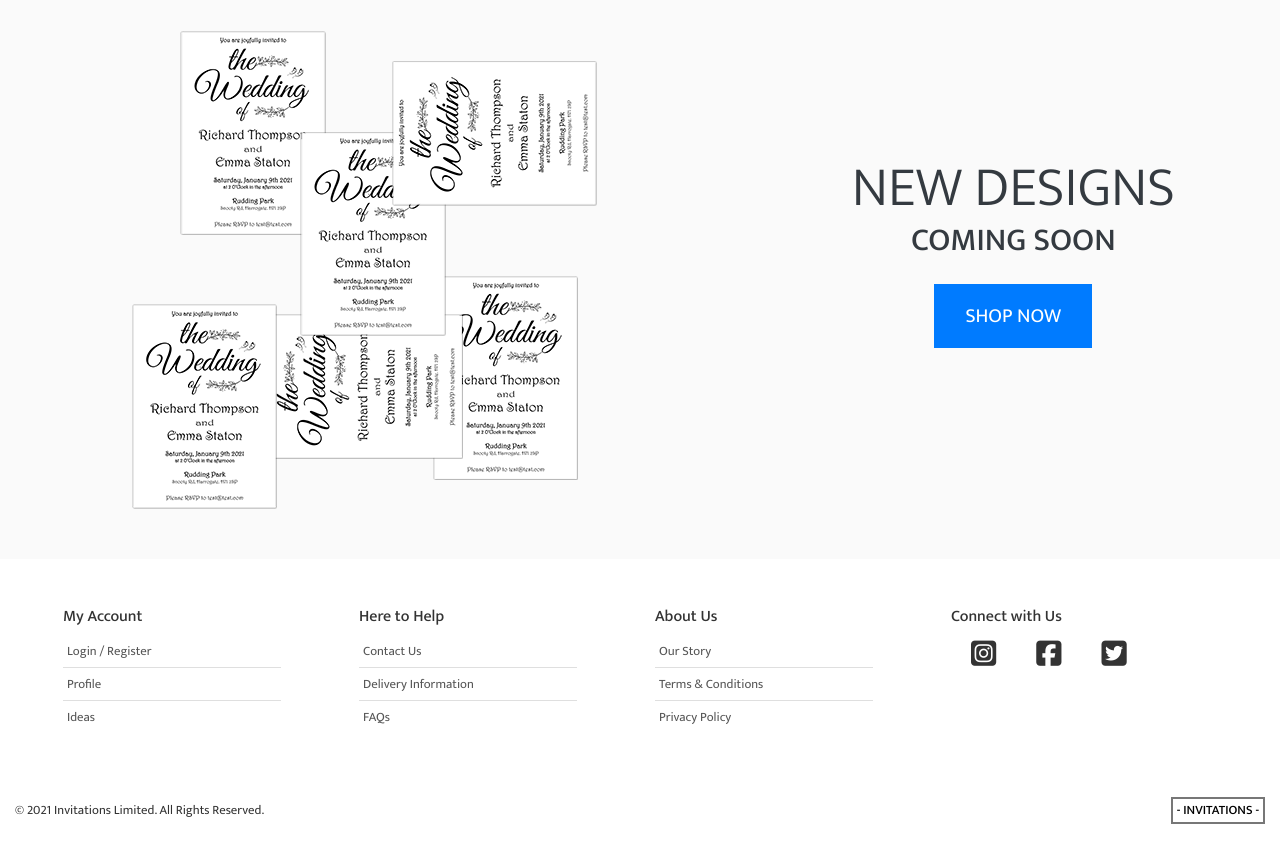
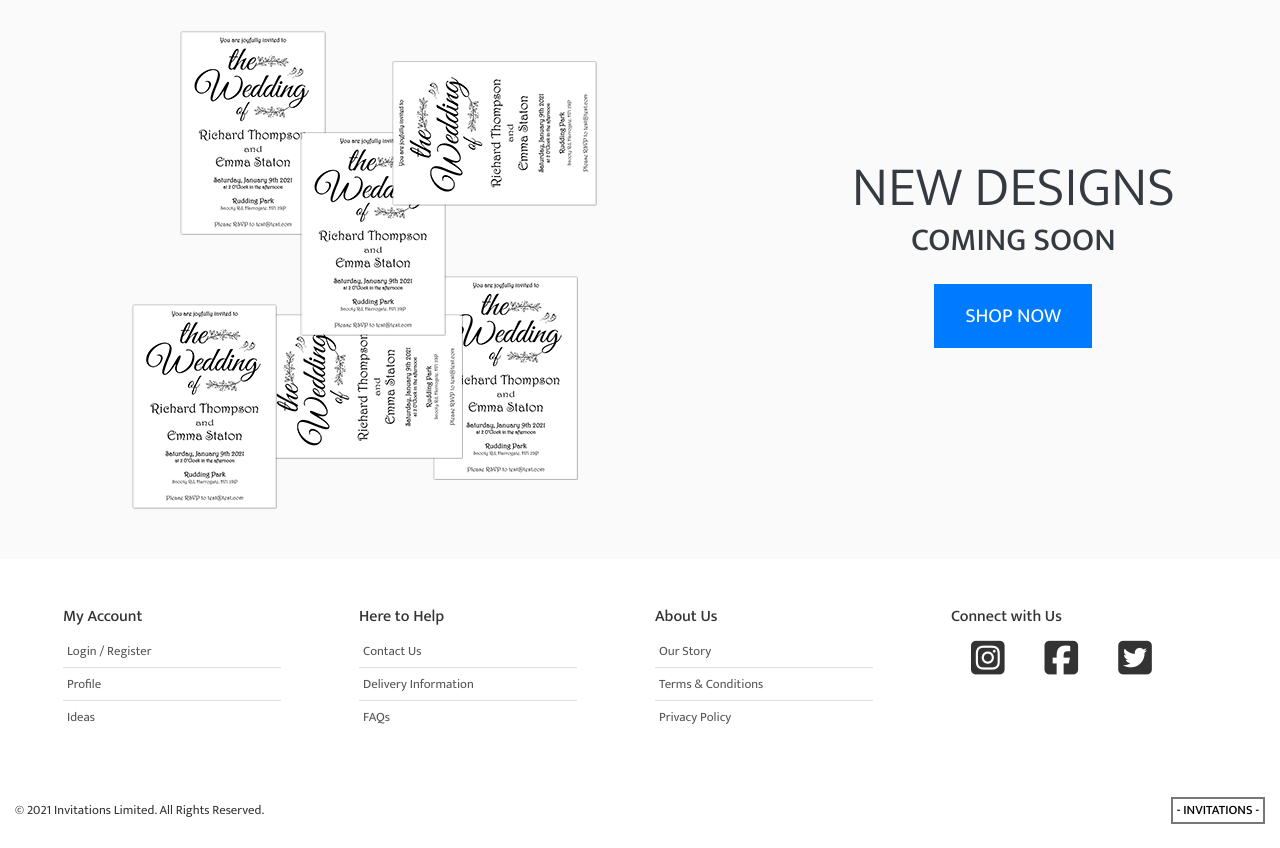
Before and after one commit to Code-Institute-Submissions/milestone-4-INVITATIONS, a Django app: page / in a window 1280 px wide. Shown: the part 125-973 px from the top of the page. Run offline with Django 3.2, Linux system fonts and the light colour scheme; some libraries are stand-ins or nearby versions.

Commit message:
Add helper classes for font-size & background color

```diff
--- a/static/css/base.css
+++ b/static/css/base.css
@@ -3,6 +3,7 @@
     --themePageWhite: rgb(254, 254, 254);
     --themeDarkGrey: rgb(85, 85, 85);
     --themeLogoGrey: rgb(119, 119, 119);
+    --themeActionGrey: rgb(221, 221, 221);
     --themeBlack: rgb(51, 51, 51);
     --themeButtonBlue: rgb(0, 105, 217);
 }
@@ -15,6 +16,15 @@ body {
     color: var(--themeBlack);
     font-family: 'Mukta', sans-serif;
     font-size: 14px;
+}
+
+/* Helpers */
+.fz__lg {
+    font-size: 1.5em;
+}
+
+.bg__action-grey {
+    background: rgb(221, 221, 221);
 }
 
 /* from Bulma: to create a reliable square container for icons */
@@ -273,7 +283,7 @@ footer h4 {
 
 .social__icons {
     padding: 0;
-    font-size: 0.6em;
+    font-size: 0.8em;
     color: var(--themeIconBlack);
 }
 
```
